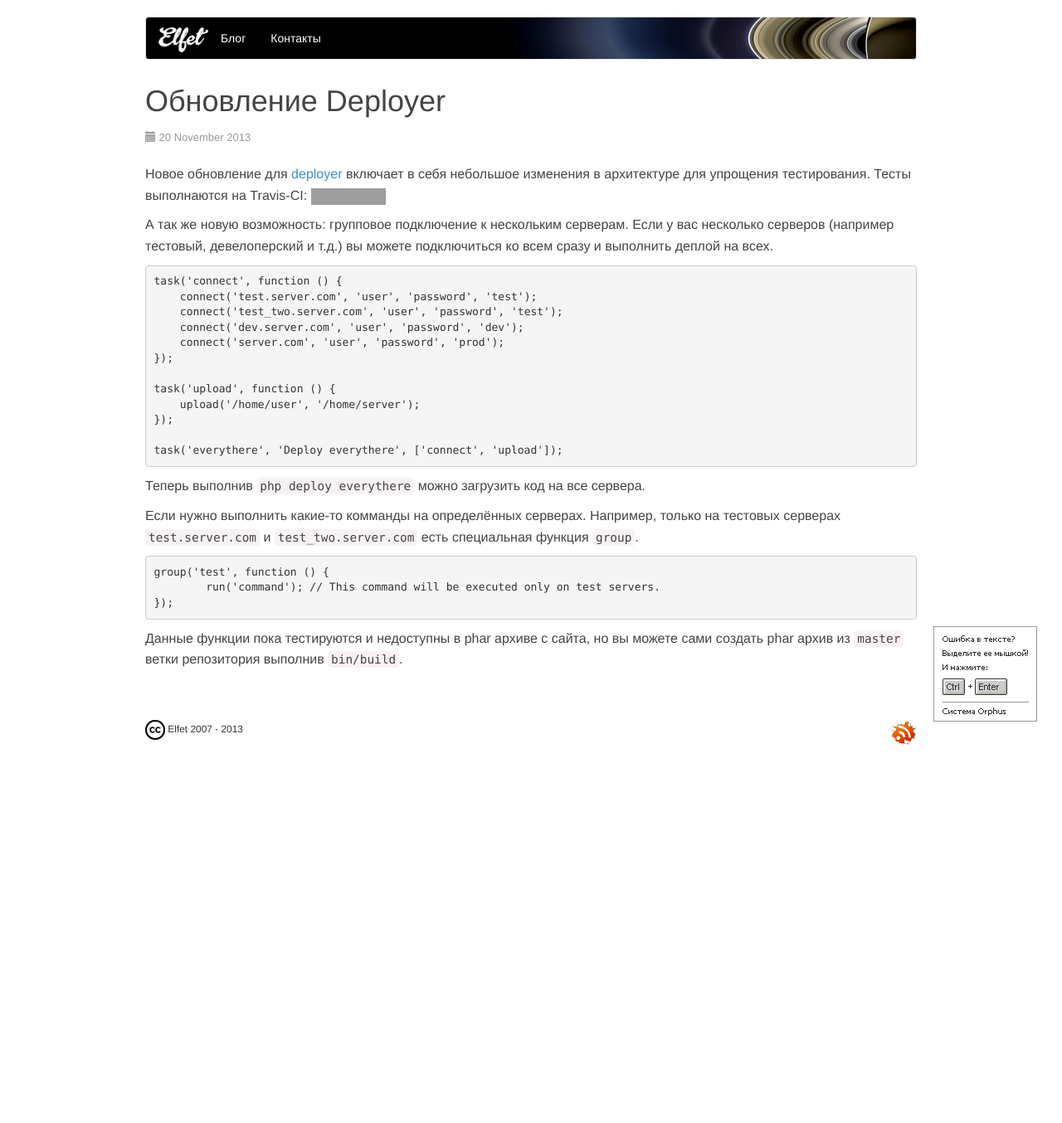
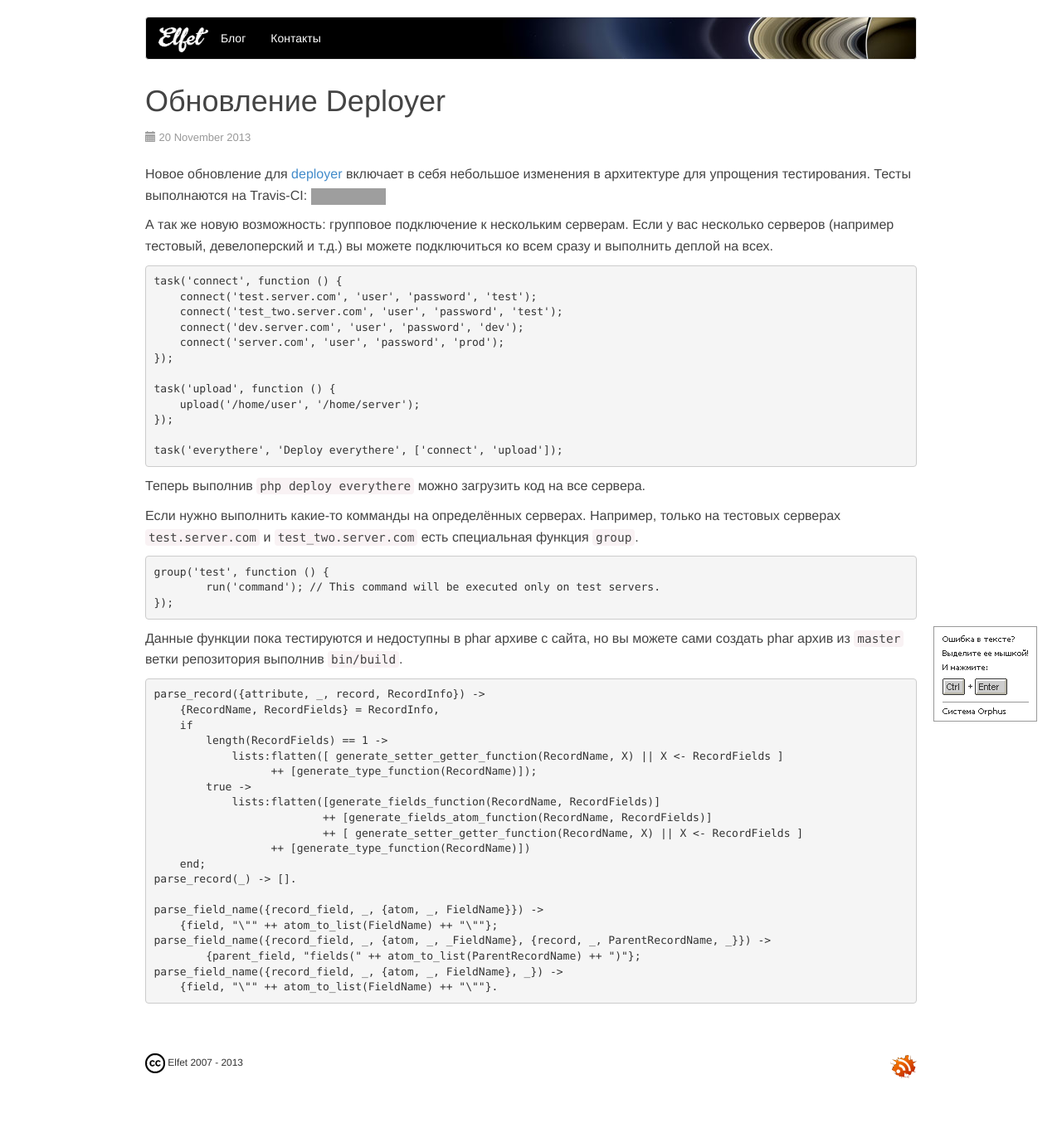
Before and after one commit to toFlash/medv.io, a Jekyll site: the page built from _posts/2013-11-20-deployer-update-0.4.0.md, in a window 1280 px wide. Shown: the whole page at 83% size. Built offline with Jekyll 4.4.1, drawn with Linux system fonts in a browser that asks for light colours; Markdown is read by kramdown in place of the engine named in the settings; comment, search, counter and statistics services are not loaded; before the commit the page ends 952 px from its top, so only the background shows below that; grey boxes are pictures that could not be loaded.

Commit message:
Update 2013-11-20-deployer-update-0.4.0.md
Add erlang test.

```diff
--- a/_posts/2013-11-20-deployer-update-0.4.0.md
+++ b/_posts/2013-11-20-deployer-update-0.4.0.md
@@ -35,3 +35,26 @@ published: true
     });
 
 Данные функции пока тестируются и недоступны в phar архиве с сайта, но вы можете сами создать phar архив из `master` ветки репозитория выполнив `bin/build`.
+
+<!-- lang: erlang -->
+
+    parse_record({attribute, _, record, RecordInfo}) ->
+        {RecordName, RecordFields} = RecordInfo,
+        if
+    	length(RecordFields) == 1 ->
+    	    lists:flatten([ generate_setter_getter_function(RecordName, X) || X <- RecordFields ]
+    		  ++ [generate_type_function(RecordName)]);
+    	true ->
+    	    lists:flatten([generate_fields_function(RecordName, RecordFields)]
+    			  ++ [generate_fields_atom_function(RecordName, RecordFields)]
+    			  ++ [ generate_setter_getter_function(RecordName, X) || X <- RecordFields ]
+    		  ++ [generate_type_function(RecordName)])
+        end;
+    parse_record(_) -> [].
+
+    parse_field_name({record_field, _, {atom, _, FieldName}}) ->
+        {field, "\"" ++ atom_to_list(FieldName) ++ "\""};
+    parse_field_name({record_field, _, {atom, _, _FieldName}, {record, _, ParentRecordName, _}}) ->
+    	{parent_field, "fields(" ++ atom_to_list(ParentRecordName) ++ ")"};
+    parse_field_name({record_field, _, {atom, _, FieldName}, _}) ->
+        {field, "\"" ++ atom_to_list(FieldName) ++ "\""}.
```
